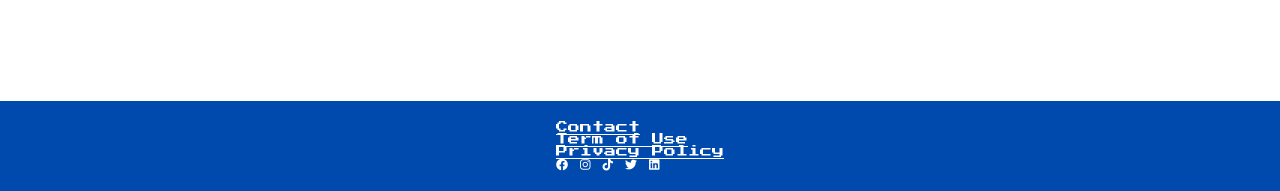
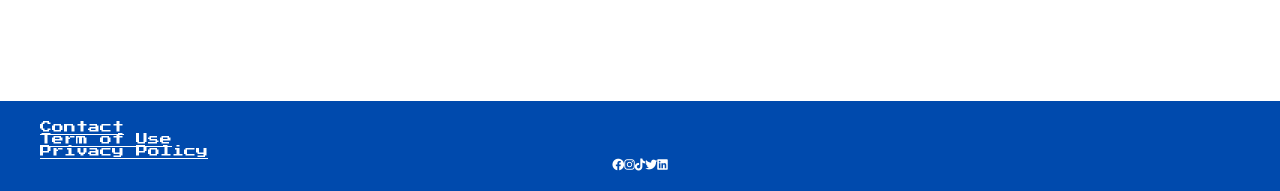
Before and after one commit to CloudStrifeSama/Press-Start-Cards, a PHP site: page / in a window 1280 px wide. Shown: the part 657-848 px from the top of the page. Run offline with PHP 8.4, Linux system fonts and the light colour scheme; some libraries are stand-ins or nearby versions.

Commit message:
Update style.css

```diff
--- a/style.css
+++ b/style.css
@@ -183,7 +183,6 @@ h2 {
     margin-bottom: 5px;
     color: #004AAD;
 }
-
 .form-group input,
 .form-group textarea,
 .form-group select {
@@ -198,6 +197,7 @@ h2 {
     resize: vertical;
 }
 /* Footer styles */
+/* Footer styles */
 footer {
     background-color: #004AAD;
     padding: 20px;
@@ -207,8 +207,7 @@ footer {
     color: white;
     text-align: center;
 }
-
-footer div {
+footer > div {
     margin-bottom: 10px;
 }
 
@@ -223,9 +222,15 @@ footer div a {
         text-align: left;
     }
 
-    footer div {
+    footer > div {
         margin-bottom: 0;
         padding: 0 20px;
+        flex: 1;
+    }
+
+    footer .social-icons {
+        display: flex;
+        justify-content: center;
     }
 }
 /* Responsive styles */
```
